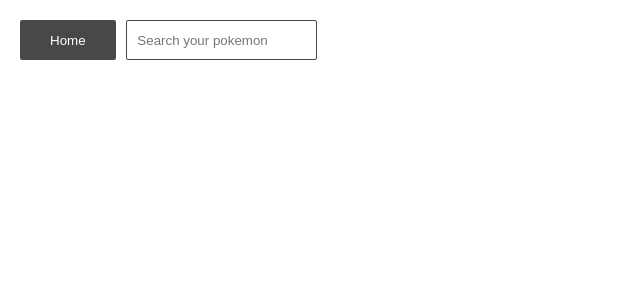
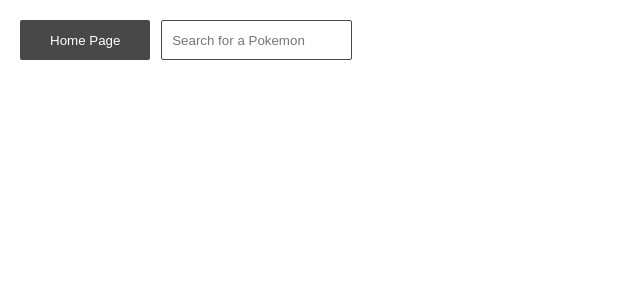
Before and after one commit to laura-enya-galindo/pokedex, a Nuxt app: page /search in a window 1280 px wide. Shown: the top 300 px of the page, without its empty margins (0-640 px from the left). Built offline with nearby package versions, Linux system fonts and the light colour scheme.

Commit message:
Wording change, removal of unused files

```diff
--- a/layouts/custom.vue
+++ b/layouts/custom.vue
@@ -12,7 +12,7 @@ import { useRouter } from 'vue-router';
 
 <template>
     <div>
-        <button @click="goToHome()"> Home </button>
+        <button @click="goToHome()"> Home Page </button>
         <slot/>
     </div>
 </template>
--- a/pages/index.vue
+++ b/pages/index.vue
@@ -21,7 +21,7 @@ import { useRouter } from 'vue-router';
 
 <template>
     <div>
-      <input class="home-search" type="search" name="pokemon-search" id="pokemon-search" v-model="searchPokemon" v-on:keyup.enter="goToPokemonFromSearch" placeholder="Search your pokemon">
+      <input class="home-search" type="search" name="pokemon-search" id="pokemon-search" v-model="searchPokemon" v-on:keyup.enter="goToPokemonFromSearch" placeholder="Search for a Pokemon">
       <div class="container-pokemons">
           <div v-for="(pokemon, i) in pokemonList" :key="i" class="pokemon-item" @click="goToPokemonFromList(pokemon.name)">
               <div class="pokemon-card">
--- a/pages/nopokemon.vue
+++ /dev/null
@@ -1,3 +0,0 @@
-<template>
-    <p>This pokemon does not exist</p>
-</template>
--- a/pages/search.vue
+++ b/pages/search.vue
@@ -13,7 +13,7 @@
 </script>
 
 <template>
-    <input type="search" name="pokemon-search" id="pokemon-search" v-model="searchPokemon" v-on:keyup.enter="goToPokemon" placeholder="Search your pokemon">
+    <input type="search" name="pokemon-search" id="pokemon-search" v-model="searchPokemon" v-on:keyup.enter="goToPokemon" placeholder="Search for a Pokemon">
 </template>
 
 
```
